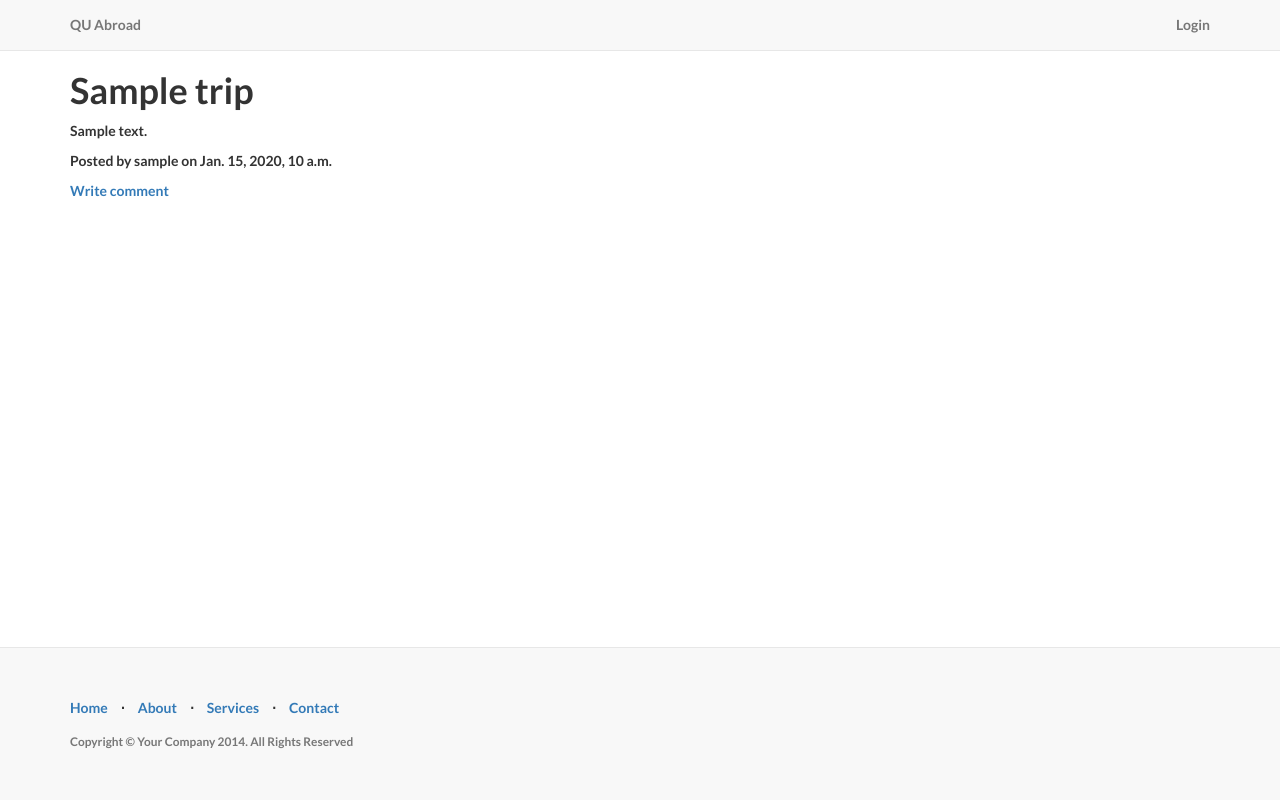
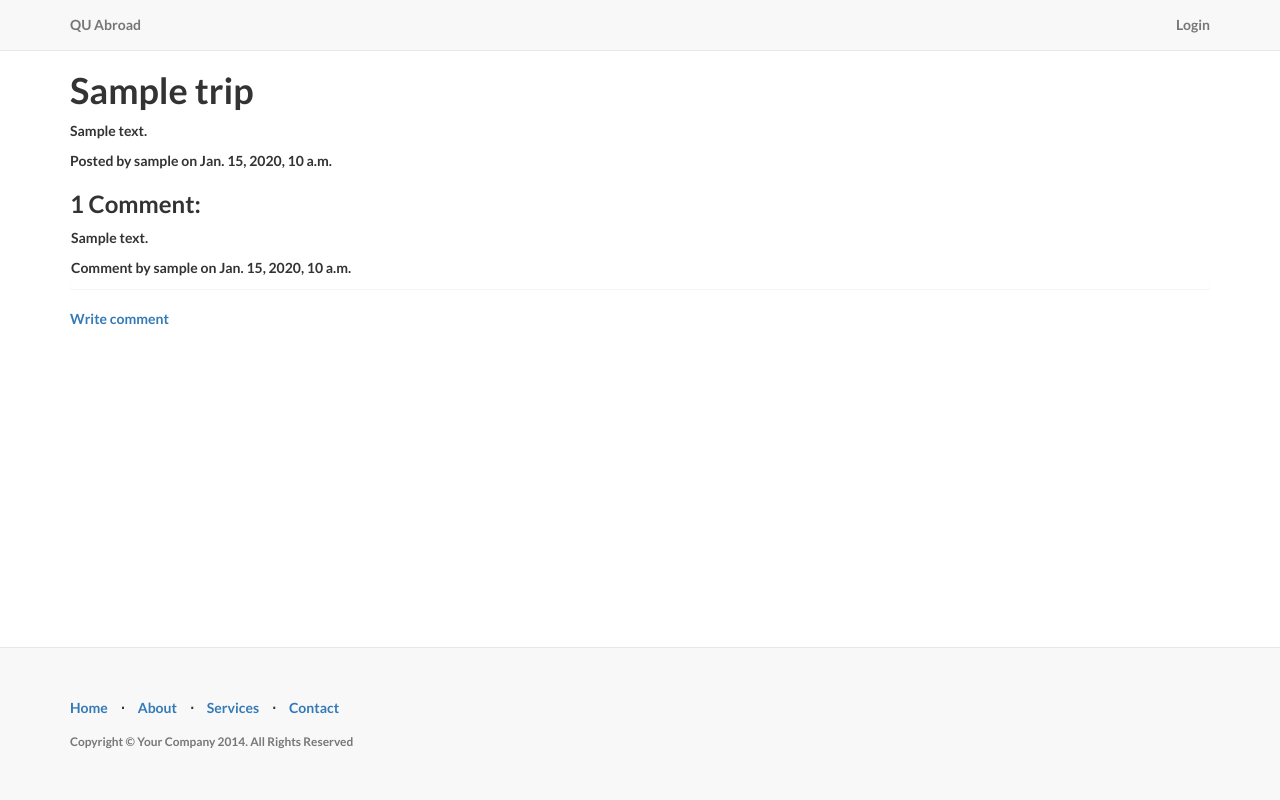
Before and after one commit to eacajolet/qu_abroad, a Django app: page /trip/1/ in a window 1280 px wide. Run offline with Django 3.2, Linux system fonts and the light colour scheme; tables that the repository leaves empty hold one stand-in row (values such as "Sample post"); some libraries are stand-ins or nearby versions.

Commit message:
Add comments to trip detail view

```diff
--- a/core/views.py
+++ b/core/views.py
@@ -25,6 +25,13 @@ class TripDetailView(DetailView):
     model = Trip
     template_name = 'trip/trip_detail.html'
 
+    def get_context_data(self, **kwargs):
+        context = super(TripDetailView, self).get_context_data(**kwargs)
+        trip = Trip.objects.get(id=self.kwargs['pk'])
+        comments = Comment.objects.filter(trip=trip)
+        context['comments'] = comments
+        return context
+
 class TripUpdateView(UpdateView):
     model = Trip
     template_name = 'trip/trip_form.html'
--- a/templates/trip/trip_detail.html
+++ b/templates/trip/trip_detail.html
@@ -7,5 +7,14 @@
 <p><a href="{% url 'trip_update' pk=trip.id %}">Edit trip</a></p>
 <p><a href="{% url 'trip_delete' pk=trip.id %}">Delete trip</a></p>
 {% endif %}
+{% if comments.count > 0 %}
+<h3>{{ comments.count }} Comment{{ comments.count|pluralize }}:</h3>
+{% endif %}
+{% for comment in comments %}
+<div class="panel">
+    <p>{{ comment.text }}</p>
+    <p>Comment by {{ comment.user.username }} on {{ comment.created_at }}</p>
+</div>
+{% endfor %}
 <p><a href="{% url 'comment_create' pk=trip.id %}">Write comment</a></p>
 {% endblock %}
```
